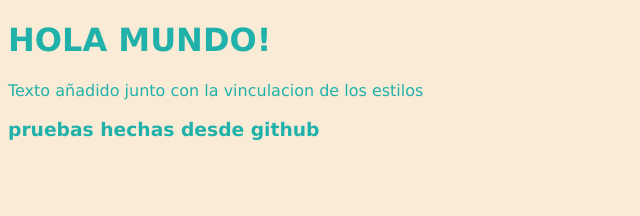
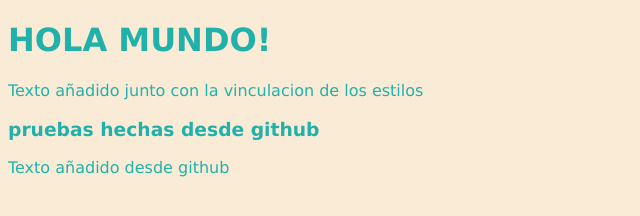
Before and after one commit to miriamsegovia/pruebas, a plain HTML site: page index.html in a window 1280 px wide. Shown: the whole page, without its empty margins (0-640 px from the left). Drawn offline with Linux system fonts and the light colour scheme.

Commit message:
Update index.html

```diff
--- a/index.html
+++ b/index.html
@@ -10,5 +10,6 @@
     <h1>HOLA MUNDO!</h1>
     <p>Texto añadido junto con la vinculacion de los estilos</p>
     <h3>pruebas hechas desde github</h3>
+    <p>Texto añadido desde github</p>
 </body>
 </html>
```
